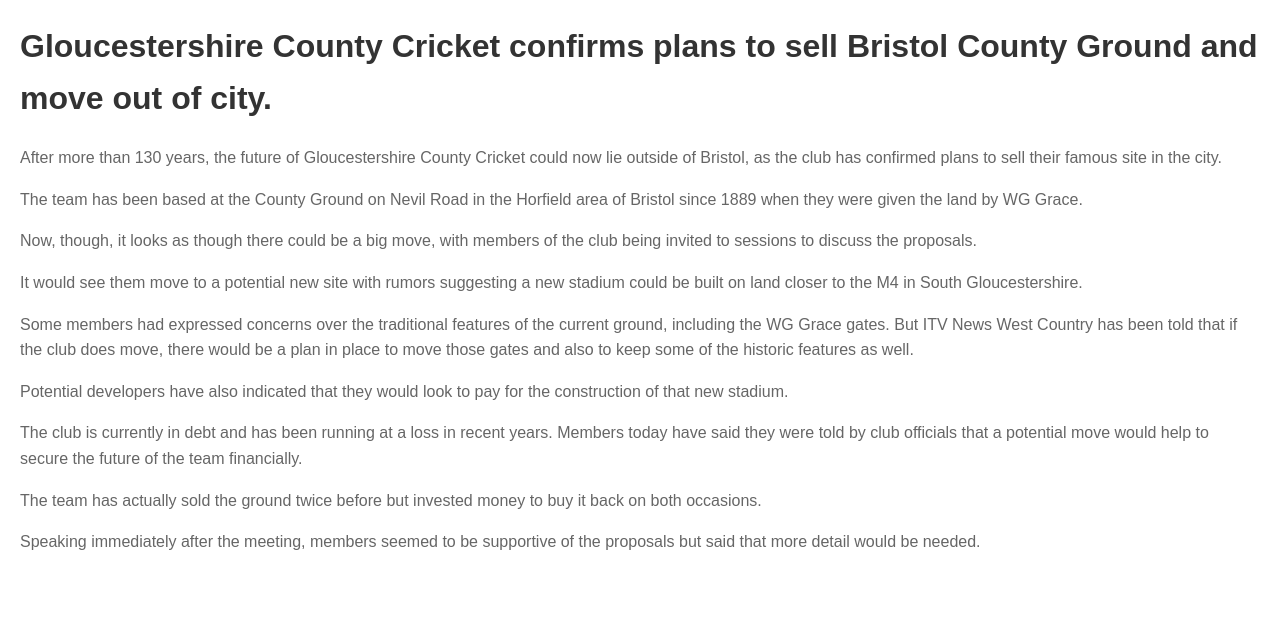
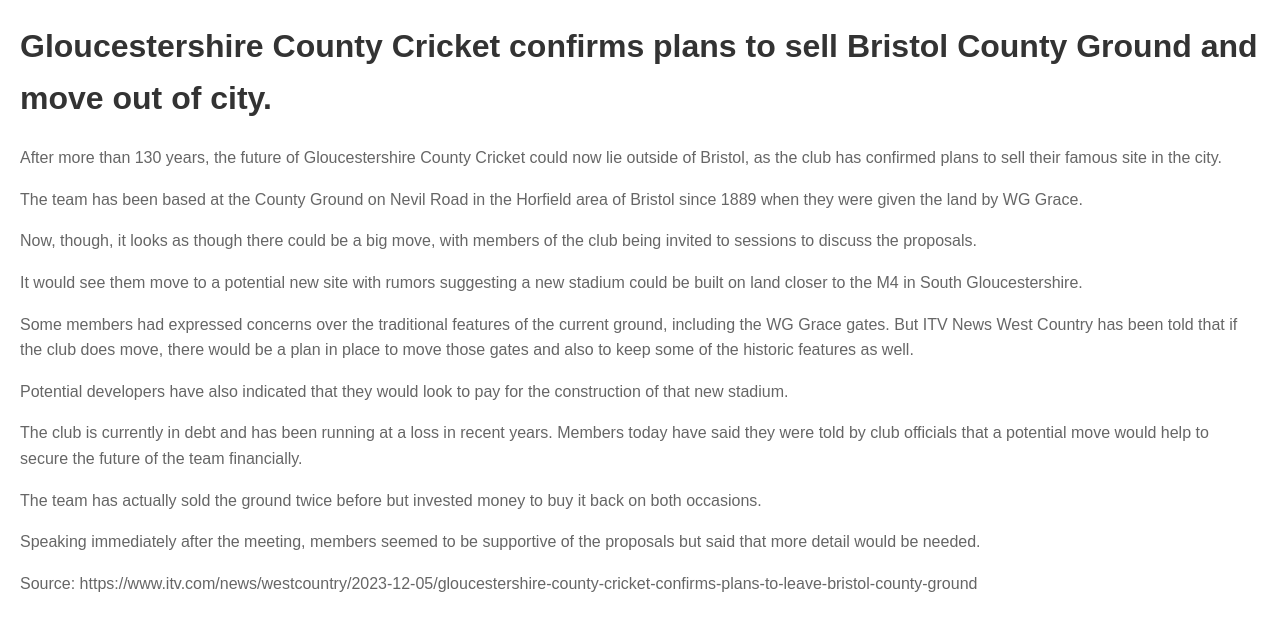
Before and after one commit to Milliegw/GlosCricketDevelopment.github.io, a plain HTML site: page index.html in a window 1280 px wide. Drawn offline with Linux system fonts and the light colour scheme.

Commit message:
Update index.html
adding source

```diff
--- a/index.html
+++ b/index.html
@@ -57,6 +57,8 @@
 
         <p>Speaking immediately after the meeting, members seemed to be supportive of the proposals but said that more
             detail would be needed.</p>
+
+        <p>Source: https://www.itv.com/news/westcountry/2023-12-05/gloucestershire-county-cricket-confirms-plans-to-leave-bristol-county-ground</p>
     </section>
 </body>
 
```
